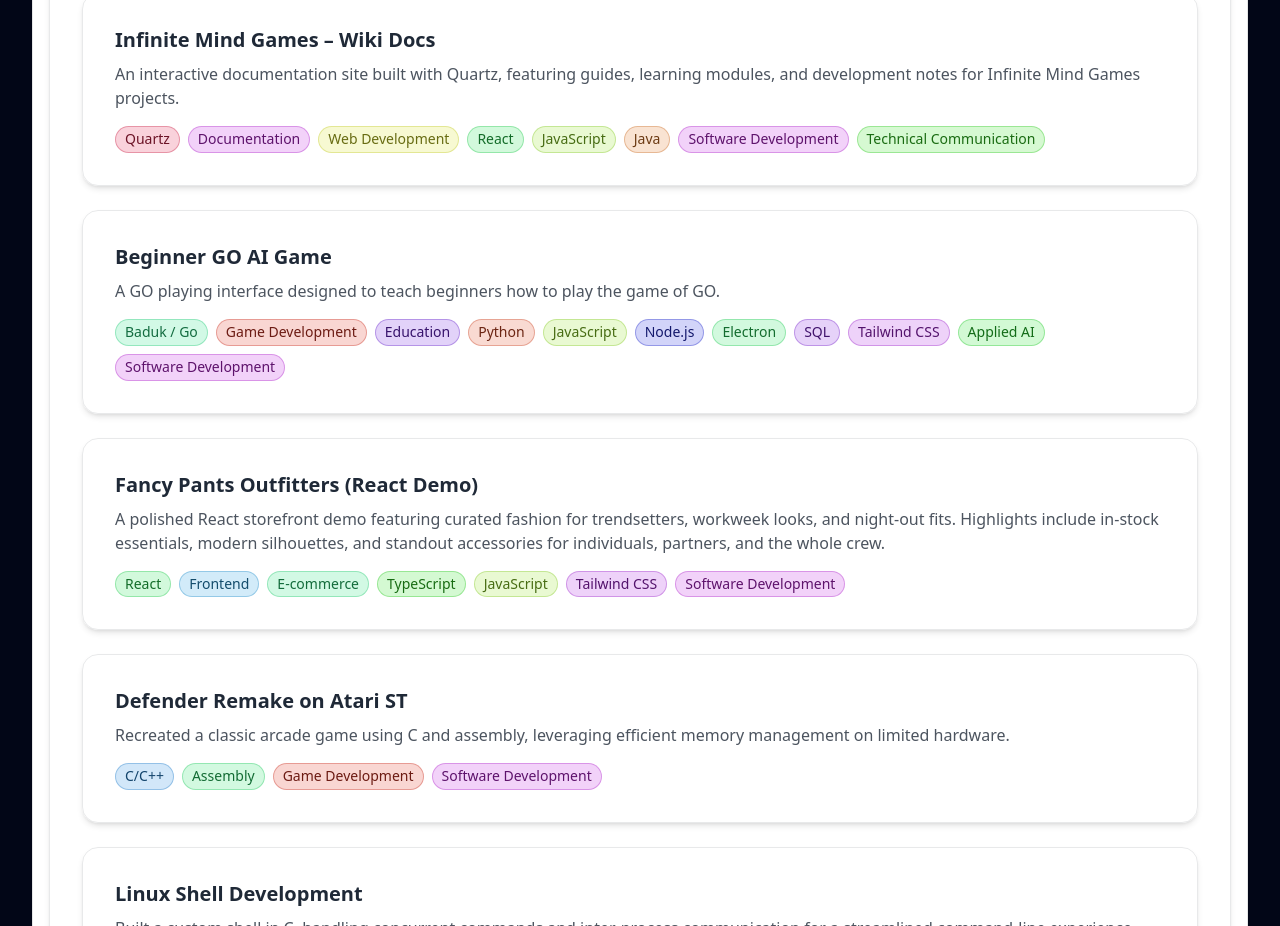
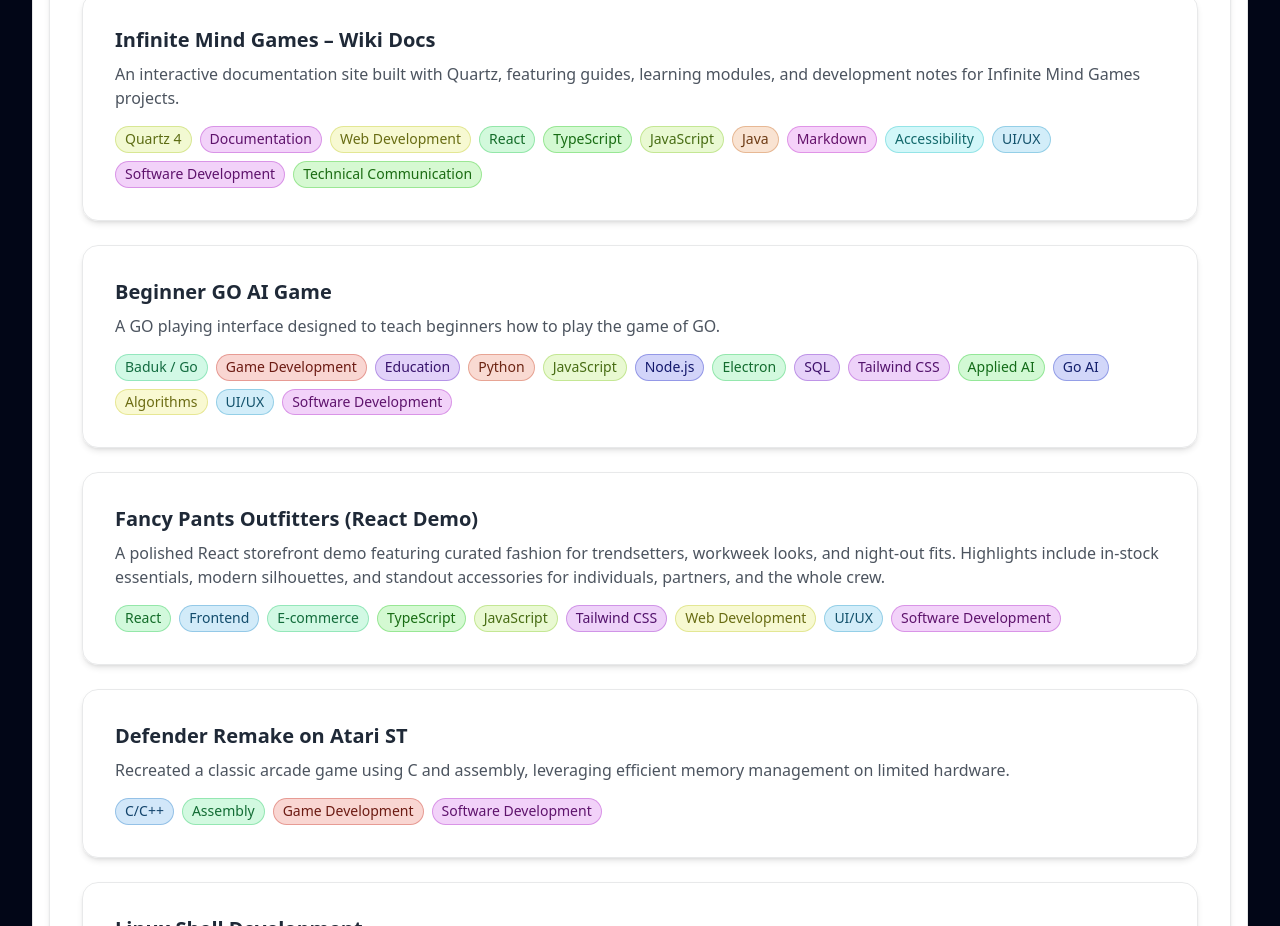
Before and after one commit to axyl-casc/portfolio_code, a React (Vite) app: page / in a window 1280 px wide. Shown: the part 2800-3726 px from the top of the page. Built offline with nearby package versions, Linux system fonts and the light colour scheme.

Commit message:
Restore Java portfolio tags

```diff
--- a/src/projects.ts
+++ b/src/projects.ts
@@ -15,7 +15,7 @@
     description: 'An interactive documentation site built with Quartz, featuring guides, learning modules, and development notes for Infinite Mind Games projects.',
     projectUrl: 'https://infinite-mind-pictures-inc.github.io/Infinite-Mind-Wiki/',
     section: 'featured',
-    tags: ['Quartz', 'Documentation', 'Web Development', 'React', 'JavaScript', 'Java', 'Software Development', 'Technical Communication']
+    tags: ['Quartz 4', 'Documentation', 'Web Development', 'React', 'TypeScript', 'JavaScript', 'Java', 'Markdown', 'Accessibility', 'UI/UX', 'Software Development', 'Technical Communication']
   },
   {
     slug: 'beginner-go-ai-game',
@@ -23,7 +23,7 @@
     description: 'A GO playing interface designed to teach beginners how to play the game of GO.',
     projectUrl: 'https://zxnashx.itch.io/beginner-go-game',
     section: 'featured',
-    tags: ['Baduk / Go', 'Game Development', 'Education', 'Python', 'JavaScript', 'Node.js', 'Electron', 'SQL', 'Tailwind CSS', 'Applied AI', 'Software Development']
+    tags: ['Baduk / Go', 'Game Development', 'Education', 'Python', 'JavaScript', 'Node.js', 'Electron', 'SQL', 'Tailwind CSS', 'Applied AI', 'Go AI', 'Algorithms', 'UI/UX', 'Software Development']
   },
   {
     slug: 'fancy-pants-outfitters-react-demo',
@@ -31,7 +31,7 @@
     description: 'A polished React storefront demo featuring curated fashion for trendsetters, workweek looks, and night-out fits. Highlights include in-stock essentials, modern silhouettes, and standout accessories for individuals, partners, and the whole crew.',
     projectUrl: 'https://acare3.github.io/4513_2_website/',
     section: 'featured',
-    tags: ['React', 'Frontend', 'E-commerce', 'TypeScript', 'JavaScript', 'Tailwind CSS', 'Software Development']
+    tags: ['React', 'Frontend', 'E-commerce', 'TypeScript', 'JavaScript', 'Tailwind CSS', 'Web Development', 'UI/UX', 'Software Development']
   },
   {
     slug: 'defender-remake-atari-st',
@@ -55,8 +55,7 @@
     description: 'Run different CPU scheduling algorithms interactively and view the results afterwards.',
     projectUrl: 'https://axyl-casc.github.io/Scheduler-Designer/',
     section: 'other',
-    tags: ['Algorithms', 'Visualization', 'Education', 'Tailwind CSS', 'Software Development'
-    ]
+    tags: ['Algorithms', 'Visualization', 'Education', 'JavaScript', 'Tailwind CSS', 'Web App', 'Software Development']
   },
   {
     slug: 'airplane-package-scheduler',
@@ -72,7 +71,7 @@
     description: 'A daily to-do list app I use for language learning and tracking whatever currently interests me.',
     projectUrl: 'https://axyl-casc.github.io/TrainingGame/',
     section: 'other',
-    tags: ['Productivity', 'Habit Tracking', 'Web App', 'Software Development']
+    tags: ['Productivity', 'Habit Tracking', 'Web App', 'JavaScript', 'Tailwind CSS', 'Software Development']
   },
   {
     slug: 'goguesser',
@@ -80,8 +79,7 @@
     description: 'Guess the next best move in a Go game.',
     projectUrl: 'https://goguesser.onrender.com/',
     section: 'other',
-    tags: ['Baduk / Go', 'Puzzle', 'Web App', 'Node.js', 'Tailwind CSS', 'Game Development', 'Software Development'
-    ]
+    tags: ['Baduk / Go', 'Puzzle', 'Web App', 'Node.js', 'Express.js', 'Tailwind CSS', 'Game Development', 'Software Development']
   },
   {
     slug: 'dice-simulator',
@@ -106,6 +104,6 @@
     description: 'Offline-first bookshelf for Go materials, with search, bookmarks, and resume tracking across PDF/SGF/HTML files.',
     projectUrl: 'https://github.com/axyl-casc/GoLibrary',
     section: 'other',
-    tags: ['Offline-first', 'Search', 'Baduk / Go', 'Node.js', 'Software Development']
+    tags: ['Offline-first', 'Search', 'Baduk / Go', 'Node.js', 'Electron', 'JavaScript', 'Software Development']
   }
 ];
--- a/src/utils/tags.ts
+++ b/src/utils/tags.ts
@@ -1,6 +1,9 @@
 const TAG_ALIASES: Record<string, string> = {
   nodejs: 'Node.js',
-  'node.js': 'Node.js'
+  'node.js': 'Node.js',
+  javascript: 'JavaScript',
+  quartz: 'Quartz 4',
+  'quartz 4': 'Quartz 4'
 };
 
 export function normalizeTag(tag: string) {
```
